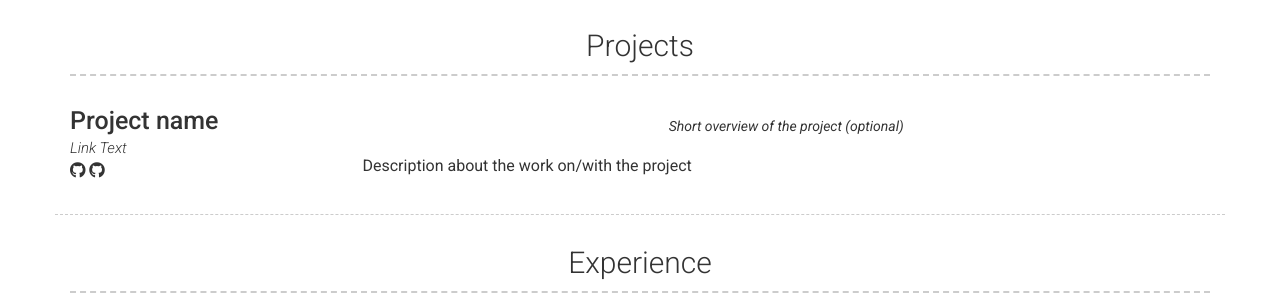
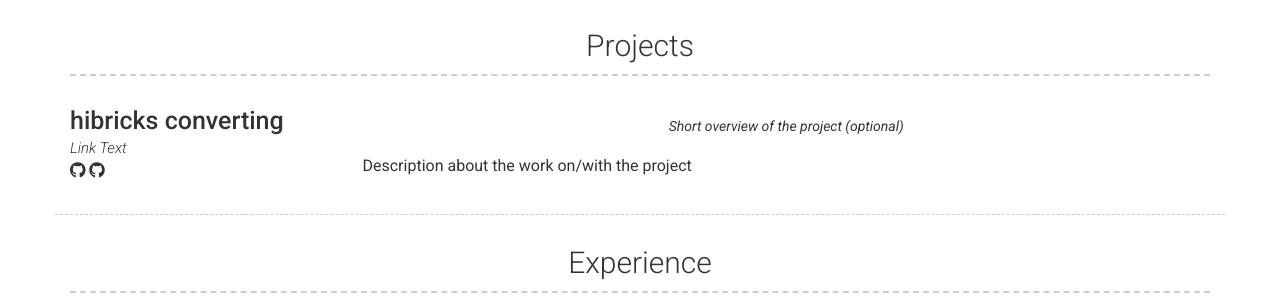
Before and after one commit to fada2020/fada2020.github.io, a Jekyll site: the page built from index.md, in a window 1280 px wide. Shown: the part 867-1167 px from the top of the page. Built offline with Jekyll 4.4.1, drawn with Linux system fonts in a browser that asks for light colours; nearby versions of some CDN libraries.

Commit message:
hibricks converting

```diff
--- a/_config.yml
+++ b/_config.yml
@@ -108,7 +108,7 @@ content:
       - layout: left
         border: weak  # Value of `weak` will display a weak border below this item. # Any
                       # other value (or no value) means no border will be displayed
-        title: Project name
+        title: hibricks converting
         link: Link to project (eg. sproogen.github.io/modern-resume-theme)(optional)
         link_text: Link Text
         additional_links:
```
